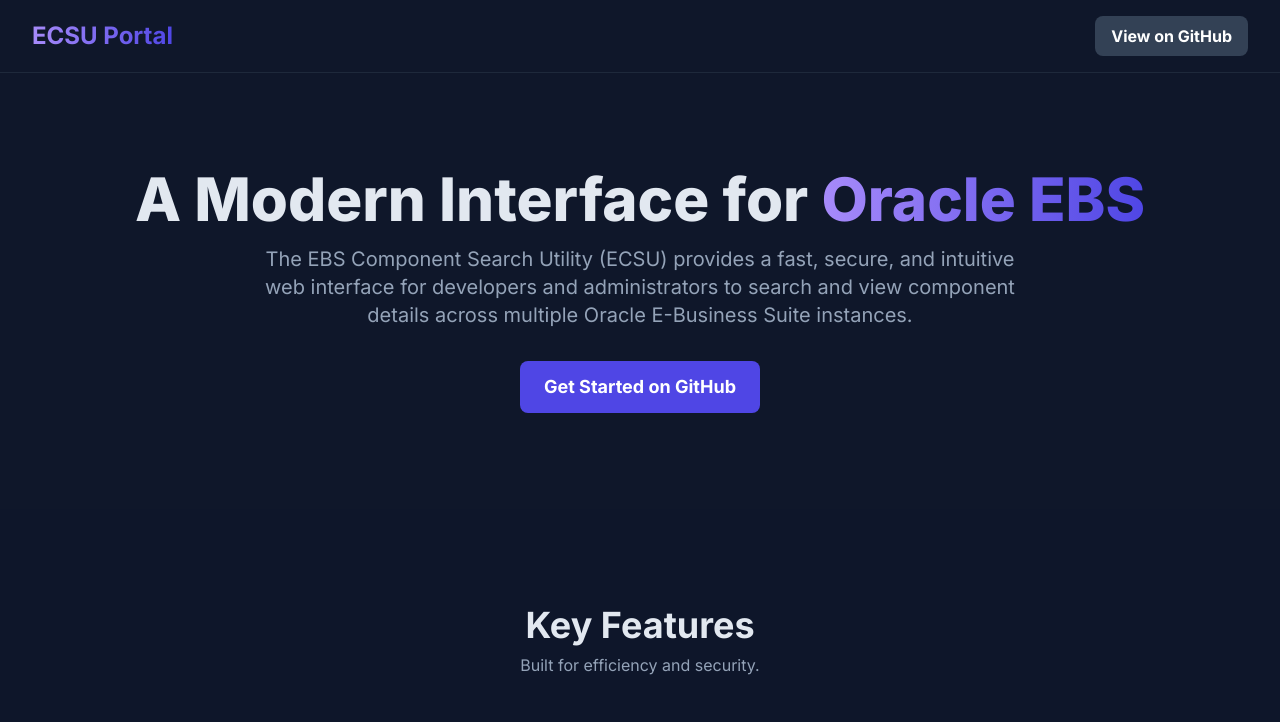
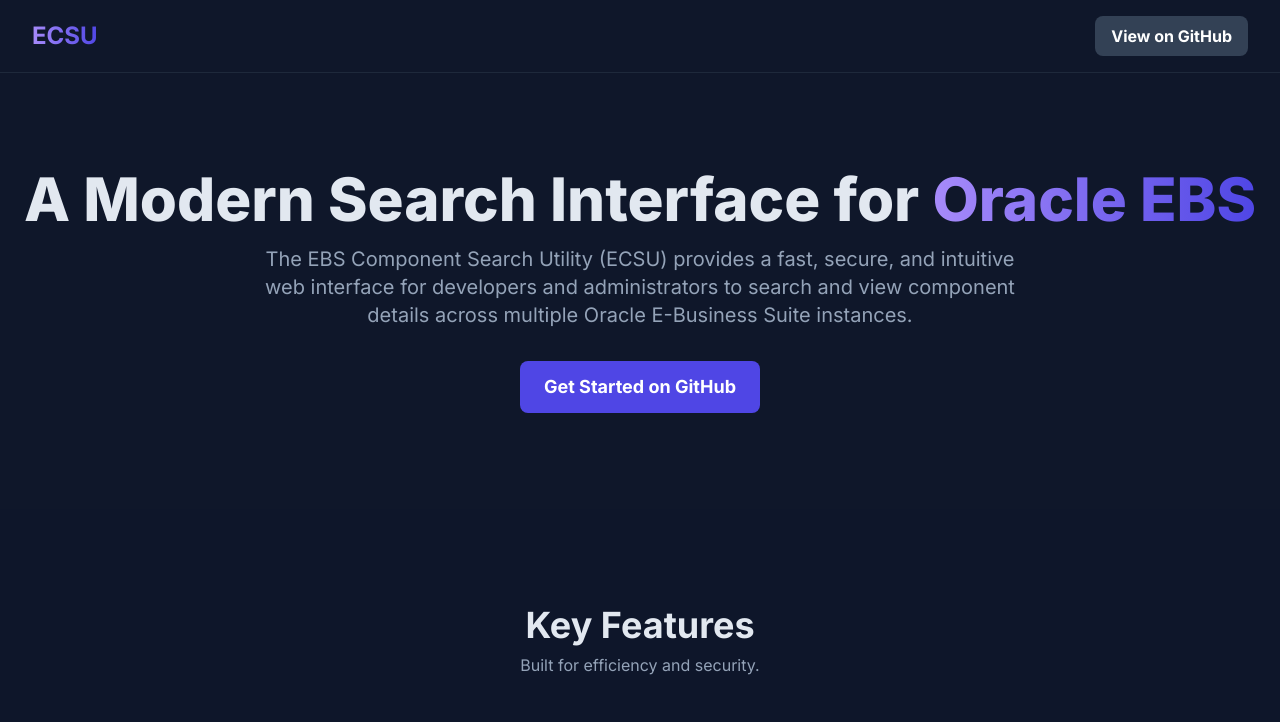
Before and after one commit to RC2427/ECSU-Webpage, a plain HTML site: page index.html in a window 1280 px wide. Shown: the top 722 px of the page. Drawn offline with nearby package versions, Linux system fonts and the light colour scheme.

Commit message:
Update index.html

```diff
--- a/index.html
+++ b/index.html
@@ -43,7 +43,7 @@
     <!-- Header -->
     <header class="py-4 px-4 md:px-8 border-b border-slate-800">
         <div class="container mx-auto flex justify-between items-center">
-            <h1 class="text-2xl font-bold gradient-text">ECSU Portal</h1>
+            <h1 class="text-2xl font-bold gradient-text">ECSU</h1>
             <a href="https://github.com/RC2427/ECSU" target="_blank" rel="noopener noreferrer" class="bg-slate-700 hover:bg-slate-600 text-white font-bold py-2 px-4 rounded-lg transition-colors">
                 View on GitHub
             </a>
@@ -53,7 +53,7 @@
     <!-- Hero Section -->
     <main class="container mx-auto px-4 py-16 md:py-24 text-center">
         <h2 class="text-4xl md:text-6xl font-extrabold mb-4">
-            A Modern Interface for <span class="gradient-text">Oracle EBS</span>
+            A Modern Search Interface for <span class="gradient-text">Oracle EBS</span>
         </h2>
         <p class="text-lg md:text-xl text-slate-400 max-w-3xl mx-auto mb-8">
             The EBS Component Search Utility (ECSU) provides a fast, secure, and intuitive web interface for developers and administrators to search and view component details across multiple Oracle E-Business Suite instances.
```
